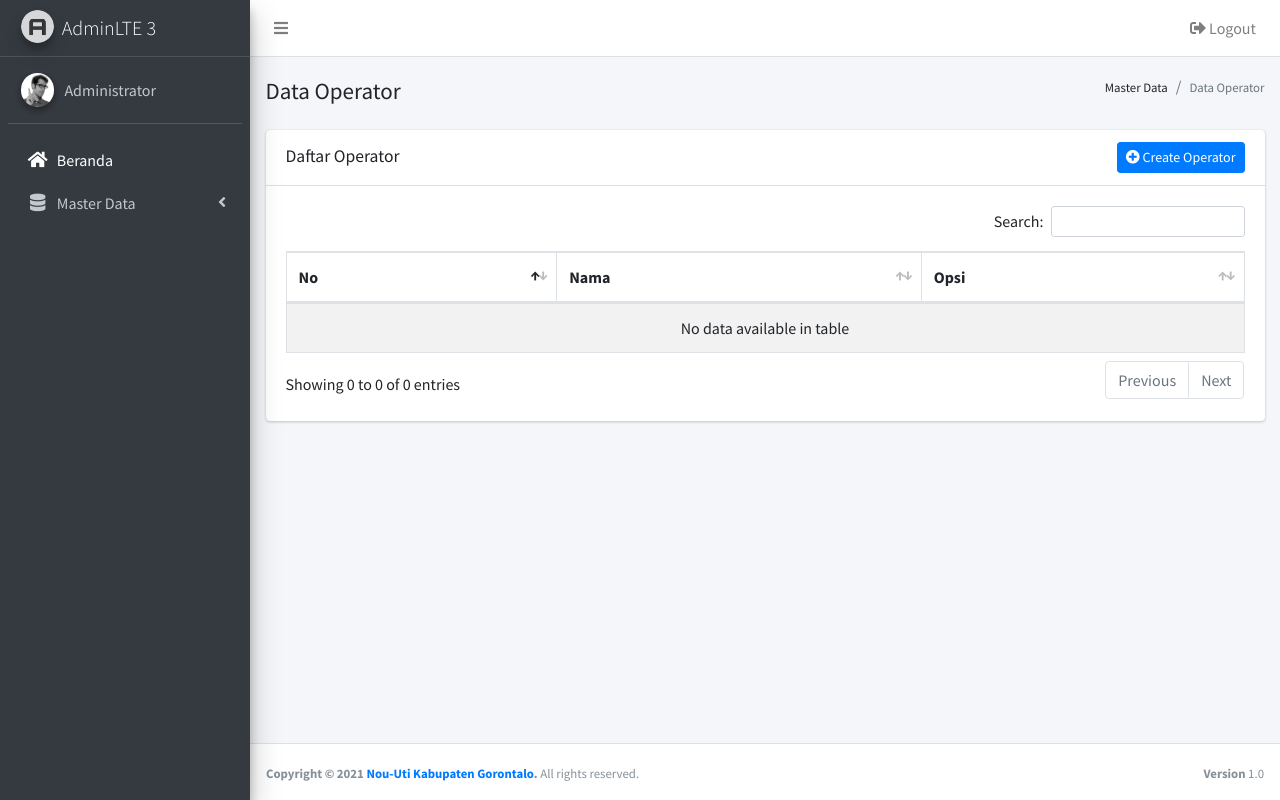
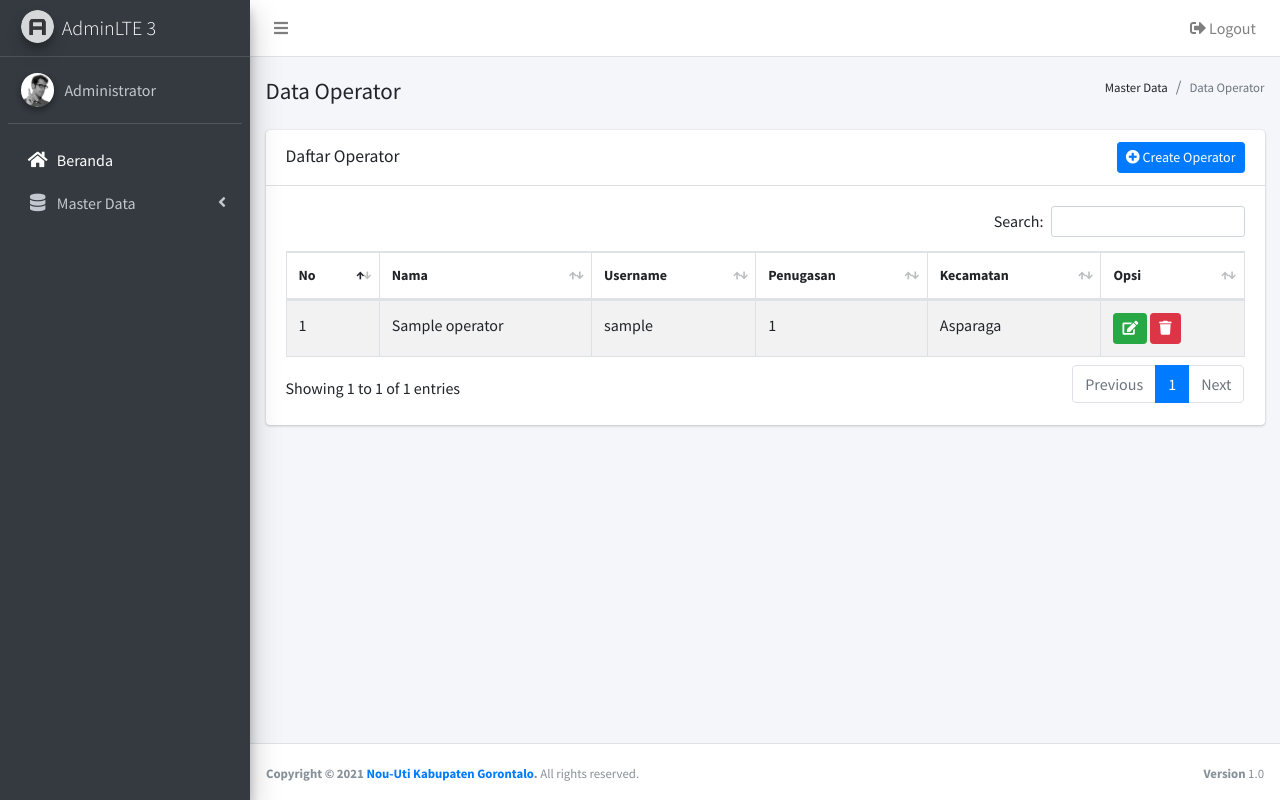
Before and after one commit to andimohsoreang/nouuti_web, a PHP site: page /nouuti_web/data_operator in a window 1280 px wide. Run offline with PHP 8.4, Linux system fonts and the light colour scheme; data comes from the database, SQL or seed files in the repository; tables that the repository leaves empty hold one stand-in row (values such as "Sample post"); some libraries are stand-ins or nearby versions.

Commit message:
crud data operator

```diff
--- a/admin.php
+++ b/admin.php
@@ -1,4 +1,5 @@
 <?php
+session_start();
 
 include 'app/env.php';
 include 'base_url.php';
--- /dev/null
+++ b/app/controller/admin/function_operator.php
@@ -0,0 +1,124 @@
+<?php
+
+function simpan($nama, $username, $encrypt_pass, $penugasan, $kecamatan, $mysqli)
+{
+    $query = $mysqli->prepare("INSERT INTO tb_operator (nama_operator,username,pass,akses,id_kecamatan) VALUES ('$nama', '$username', '$encrypt_pass', '$penugasan', '$kecamatan')");
+    $query->execute();
+}
+
+function tampil_data($mysqli)
+{
+    $query = $mysqli->prepare("SELECT * FROM tb_operator ORDER BY akses ASC");
+    $query->execute();
+    $result = $query->get_result();
+    $nomor = 1;
+    while ($row = $result->fetch_object()) {
+        $query_kec = $mysqli->prepare("SELECT * FROM tb_kecamatan WHERE id='$row->id_kecamatan'");
+        $query_kec->execute();
+        $result_kec = $query_kec->get_result();
+        $row_kec = $result_kec->fetch_object();
+        $nama_kec = isset($row_kec->nama_kecamatan) ? $row_kec->nama_kecamatan : "-";
+
+        $tkn = 'KSL_2k21';
+        $ido = $row->id_operator;
+        $token = md5("$tkn:$ido");
+        echo "";
+?>
+        <tr>
+            <td><?= $nomor; ?></td>
+            <td><?= $row->nama_operator; ?></td>
+            <td><?= $row->username; ?></td>
+            <td><?= $row->akses; ?></td>
+            <td><?= $nama_kec; ?></td>
+            <td>
+                <form action="" method="POST" onsubmit="return confirm('Yakin ingin menghapus data?')">
+                    <button type="button" class="btn btn-sm btn-success" data-toggle="modal" data-target="#modal-edit<?= $row->id_operator; ?>"><i class="fas fa-edit"></i></button>
+                    <input type="hidden" name="id_operator" value="<?= $row->id_operator; ?>">
+                    <input type="hidden" name="token" value="<?= $token; ?>">
+                    <button type="submit" name="hapus" class="btn btn-sm btn-danger"><i class="fas fa-trash"></i></button>
+                </form>
+            </td>
+        </tr>
+        <div class="modal fade" id="modal-edit<?= $row->id_operator; ?>">
+            <div class="modal-dialog">
+                <div class="modal-content">
+                    <div class="modal-header">
+                        <h5 class="modal-title">Form Edit Data Operator</h5>
+                        <button type="button" class="close" data-dismiss="modal" aria-label="Close">
+                            <span aria-hidden="true">&times;</span>
+                        </button>
+                    </div>
+                    <form action="" method="POST">
+                        <div class="modal-body">
+                            <div class="form-group">
+                                <label>Nama</label>
+                                <input type="text" name="nama" placeholder="Nama" class="form-control" value="<?= $row->nama_operator; ?>">
+                            </div>
+                            <div class="form-group">
+                                <label>Username</label>
+                                <input type="text" name="username" placeholder="Username" class="form-control" value="<?= $row->username; ?>">
+                            </div>
+                            <div class="form-group">
+                                <label>Penugasan</label>
+                                <div class="form-check">
+                                    <input class="form-check-input penugasan" type="radio" name="penugasan" value="kabupaten" <?php if ($row->akses == "kabupaten") { echo "checked"; } ?> />
+                                    <label class="form-check-label">Kabupaten</label>
+                                </div>
+                                <div class="form-check">
+                                    <input class="form-check-input penugasan" type="radio" name="penugasan" value="kecamatan" <?php if ($row->akses == "kecamatan") { echo "checked"; } ?> />
+                                    <label class="form-check-label">Kecamatan</label>
+                                </div>
+                                <div class="form-check">
+                                    <input class="form-check-input penugasan" type="radio" name="penugasan" value="umum" <?php if ($row->akses == "umum") { echo "checked"; } ?> />
+                                    <label class="form-check-label">Umum</label>
+                                </div>
+                            </div>
+                            <div class="form-group mt-2" id="kecamatan<?= $nomor; ?>">
+                                <label>Kecamatan</label>
+                                <select name="kecamatan" class="form-control">
+                                    <option>--Pilih-Kecamatan--</option>
+
+                                </select>
+                            </div>
+                        </div>
+                        <div class="modal-footer justify-content-between">
+                            <button type="button" class="btn btn-default" data-dismiss="modal">Close</button>
+                            <button type="submit" name="simpan" class="btn btn-primary">Simpan</button>
+                        </div>
+                    </form>
+                </div>
+                <!-- /.modal-content -->
+            </div>
+            <!-- /.modal-dialog -->
+        </div>
+        <!-- /.modal -->
+
+        <?php include 'base_url.php'; ?>
+        <script src="<?= $base_url; ?>public/assets/plugins/jquery/jquery.min.js"></script>
+        <script>
+            $(document).ready(function() {
+                $('.penugasan').change(function (e) {
+                    e.preventDefault();
+
+                    if ($(this).is(":checked") && $(this).val() == "kecamatan") {
+                        $('#kecamatan<?= $nomor; ?>').show();
+                    } else if ($(this).is(":checked") && $(this).val() == "kabupaten") {
+                        $('#kecamatan<?= $nomor; ?>').hide();
+                    } else if ($(this).is(":checked") && $(this).val() == "umum") {
+                        $('#kecamatan<?= $nomor; ?>').hide();
+                    }
+
+                });
+            });
+        </script>
+<?php
+        echo "";
+    $nomor++;
+    }
+}
+
+function hapus($id_operator, $mysqli)
+{
+    $query = $mysqli->prepare("DELETE FROM tb_operator WHERE id_operator=$id_operator");
+    $query->execute();
+}
--- a/app/controller/admin/post.php
+++ /dev/null
@@ -1,10 +0,0 @@
-<?php
-    if (isset($_POST['simpan'])) {
-        $nama = $_POST['nama'];
-        $username = $_POST['username'];
-        $password = $_POST['password'];
-        $encrypt_pass = password_hash($password, PASSWORD_DEFAULT);
-        $penugasan = $_POST['penugasan'];
-        $kecamatan = $_POST['kecamatan'];
-    }
-?>
--- /dev/null
+++ b/app/controller/admin/post_operator.php
@@ -0,0 +1,29 @@
+<?php
+    include 'app/controller/admin/function_operator.php';
+    include 'app/flash_message.php';
+
+    if (isset($_POST['simpan'])) {
+        $nama = $_POST['nama'];
+        $username = $_POST['username'];
+        $password = $_POST['password'];
+        $encrypt_pass = password_hash($password, PASSWORD_DEFAULT);
+        $penugasan = $_POST['penugasan'];
+        $kecamatan = isset($_POST['kecamatan']) ? $_POST['kecamatan'] : '';
+
+        simpan($nama, $username, $encrypt_pass, $penugasan, $kecamatan, $mysqli);
+        flash('success', 'Data operator berhasil disimpan');
+    }
+
+    if (isset($_POST['hapus'])) {
+        $id_operator = $_POST['id_operator'];
+        $token = $_POST['token'];
+
+        $tkn = 'KSL_2k21';
+        $token_hapus = md5("$tkn:$id_operator");
+
+        if ($token_hapus === $token) {
+            hapus($id_operator, $mysqli);
+            flash('success', 'Data operator berhasil dihapus!');
+        }
+    }
+?>
--- /dev/null
+++ b/app/flash_message.php
@@ -0,0 +1,13 @@
+<?php
+
+function flash($name, $text = '')
+{
+    if (isset($_SESSION[$name])) {
+        $msg = $_SESSION[$name];
+        unset($_SESSION[$name]);
+        return $msg;
+    } else {
+        $_SESSION[$name] = $text;
+    }
+    return '';
+}
--- a/views/layout/admin/footer.php
+++ b/views/layout/admin/footer.php
@@ -65,6 +65,15 @@
         }
     });
 </script>
+<script>
+    $(document).ready(function() {
+        setTimeout(function() {
+            $(".alert").fadeTo(500, 0).slideUp(500, function() {
+                $(this).remove();
+            });
+        }, 2000);
+    });
+</script>
 </body>
 
 </html>
--- a/views/page/admin/data_operator.php
+++ b/views/page/admin/data_operator.php
@@ -1,5 +1,5 @@
 <?php
-    include 'app/controller/admin/post.php';
+    include 'app/controller/admin/post_operator.php';
 ?>
 
 <section class="content-header">
@@ -22,6 +22,18 @@
     <div class="container-fluid">
         <div class="row">
             <div class="col-12">
+                <?php
+                    if (isset($_SESSION['success'])) {
+                ?>
+                        <div class="alert alert-success alert-dismissible fade show" role="alert">
+                            <span class="fas fa-check fe-16 mr-2"></span> <?= flash('success'); ?>
+                            <button type="button" class="close" data-dismiss="alert" aria-label="Close">
+                                <span aria-hidden="true">&times;</span>
+                            </button>
+                        </div>
+                <?php
+                    }
+                ?>
                 <div class="card">
                     <div class="card-header">
                         <h3 class="card-title mt-1">Daftar Operator</h3>
@@ -32,14 +44,17 @@
                     <div class="card-body">
                         <table id="example1" class="table table-bordered table-striped">
                             <thead>
-                                <tr>
+                                <tr class="text-sm">
                                     <th>No</th>
                                     <th>Nama</th>
+                                    <th>Username</th>
+                                    <th>Penugasan</th>
+                                    <th>Kecamatan</th>
                                     <th>Opsi</th>
                                 </tr>
                             </thead>
                             <tbody>
-
+                                <?php tampil_data($mysqli); ?>
                             </tbody>
                         </table>
                     </div>
@@ -58,8 +73,8 @@
                     <span aria-hidden="true">&times;</span>
                 </button>
             </div>
+            <form action="" method="POST">
                 <div class="modal-body">
-                <form action="" method="POST" enctype="multipart/form-data">
                     <div class="form-group">
                         <label for="nama">Nama</label>
                         <input type="text" id="nama" name="nama" placeholder="Nama" class="form-control">
@@ -89,12 +104,12 @@
                             </div>
                         </div>
                     </div>
-                </form>
                 </div>
                 <div class="modal-footer justify-content-between">
                     <button type="button" class="btn btn-default" data-dismiss="modal">Close</button>
                     <button type="submit" name="simpan" class="btn btn-primary">Simpan</button>
                 </div>
+            </form>
         </div>
         <!-- /.modal-content -->
     </div>
```
Lines whose indentation alone changed are shown as unchanged.
